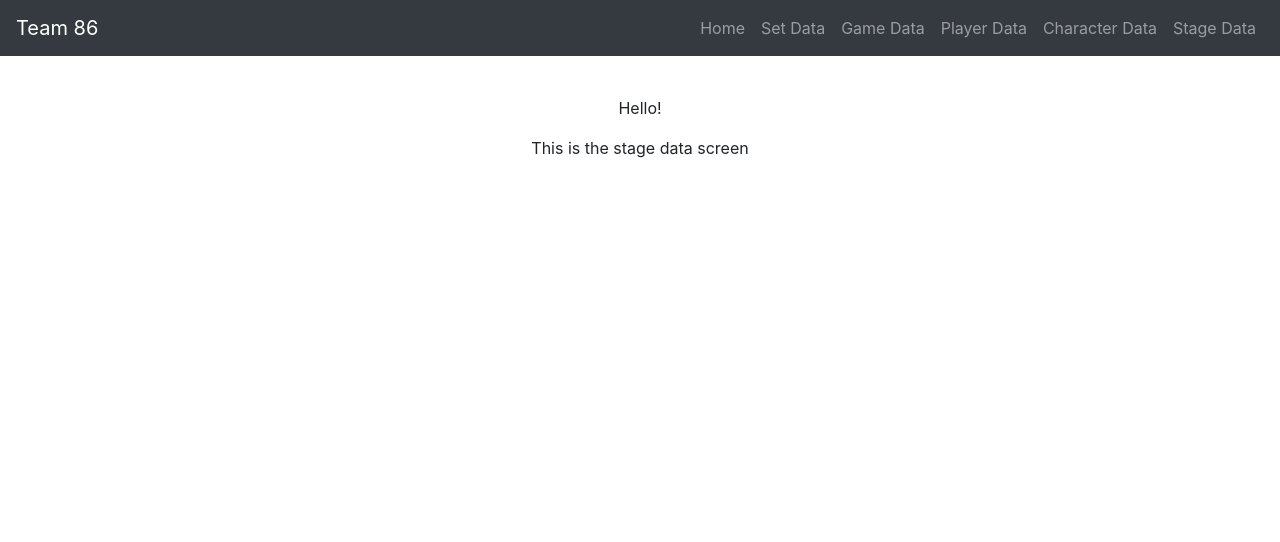
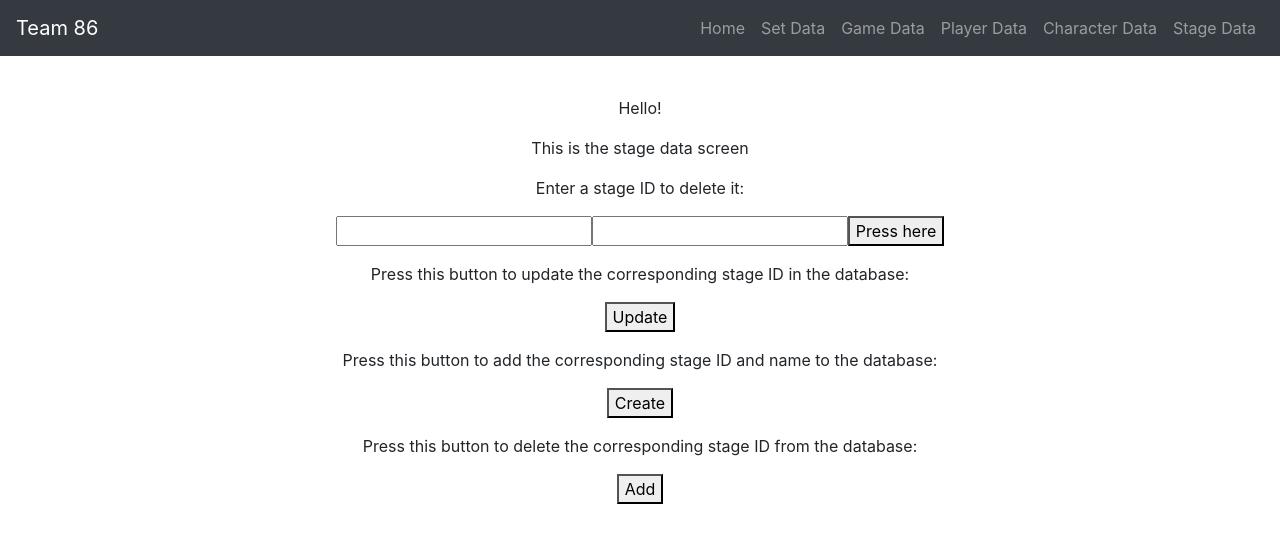
Before and after one commit to JoshSanch/cs411proj, a React (Create React App) app in the folder frontend/smashstats/: page /Stages in a window 1280 px wide. Shown: the top 542 px of the page. Built offline with nearby package versions, Linux system fonts and the light colour scheme.

Commit message:
Updated stage interface and home buttons

```diff
--- a/frontend/smashstats/src/Home.js
+++ b/frontend/smashstats/src/Home.js
@@ -80,13 +80,31 @@ function HomeScreen() {
   ]
 
   function queryButton1() {
-    var x = document.getElementById("topPlayerDIV");
-    if (x.style.display === "none") {
-      x.style.display = "block";
-    } else {
-      x.style.display = "none";
-    }
-    return;
+    document.getElementById("topPlayerDIV").style.display = "block";
+    document.getElementById("stageDIV").style.display = "none";
+    document.getElementById("charDIV").style.display = "none";
+    document.getElementById("charStageDIV").style.display = "none";
+  }
+
+  function queryButton2() {
+    document.getElementById("topPlayerDIV").style.display = "none";
+    document.getElementById("stageDIV").style.display = "block";
+    document.getElementById("charDIV").style.display = "none";
+    document.getElementById("charStageDIV").style.display = "none";
+  }
+
+  function queryButton3() {
+    document.getElementById("topPlayerDIV").style.display = "none";
+    document.getElementById("stageDIV").style.display = "none";
+    document.getElementById("charDIV").style.display = "block";
+    document.getElementById("charStageDIV").style.display = "none";
+  }
+
+  function queryButton4() {
+    document.getElementById("topPlayerDIV").style.display = "none";
+    document.getElementById("stageDIV").style.display = "none";
+    document.getElementById("charDIV").style.display = "none";
+    document.getElementById("charStageDIV").style.display = "block";
   }
 
   return (
@@ -96,7 +114,10 @@ function HomeScreen() {
         <p>This is the home screen</p>
         {/* <div><pre>{JSON.stringify(topTemp, null, 2) }</pre></div> */}
         <div id="queryButtons">
-          <button onclick={queryButton1} id="query1">This button is useless for now</button>
+          <button onClick={queryButton1} id="query1">This button shows the first query</button>
+          <button onClick={queryButton2} id="query1">This button shows the second query</button>
+          <button onClick={queryButton3} id="query1">This button shows the third query</button>
+          <button onClick={queryButton4} id="query1">This button shows the fourth query</button>
         </div>
         <div id="topPlayerDIV">
           <p>Data on top players, the number of games played, and win rate:</p>
--- a/frontend/smashstats/src/StageDataScreen.js
+++ b/frontend/smashstats/src/StageDataScreen.js
@@ -1,15 +1,102 @@
 import './App.css';
 import React from 'react';
 
-function StageDataScreen() {
-  return (
+class StageDataScreen extends React.Component {
+
+  constructor(props) {
+    super(props);
+    this.state = {stage_id: "", stage_name: ""};
+    this.stateButtonHandler = this.stateButtonHandler.bind(this);
+    this.deleteChangeHandler = this.deleteChangeHandler.bind(this);
+    this.handleStageIDChange = this.handleStageIDChange.bind(this);
+    this.handleStageNameChange = this.handleStageNameChange.bind(this);
+  }
+
+  useEffect() {
+    // Simple POST request with a JSON body using fetch. NEEDS TO BE WORKED ON
+    const requestOptions = {
+        method: 'POST',
+        headers: { 'Content-Type': 'application/json' },
+        body: JSON.stringify({ title: 'React POST Request Example' })
+    };
+    fetch('/stages/create', requestOptions)
+        .then(response => response.json())
+        .then(data => this.setState({ postId: data.id }));
+  }
+
+  handleStageIDChange(e) {
+    this.setState({stage_id: e.target.value})
+  }
+
+  handleStageNameChange(e) {
+    this.setState({stage_name: e.target.value});
+  }
+
+  stateButtonHandler(e) {
+    e.preventDefault();
+    document.getElementById("p1").innerHTML = "stage_id entered: " + this.state.stage_id;
+    document.getElementById("p2").innerHTML = "stage_name entered: " + this.state.stage_name;
+  }
+
+  updateChangeHandler(e) {
+    e.preventDefault();
+    document.getElementById("p4").innerHTML = "Update pressed!"
+  }
+
+  addChangeHandler(e) {
+    e.preventDefault();
+    document.getElementById("p6").innerHTML = "Create pressed!";
+  }
+
+  deleteChangeHandler(e) {
+    e.preventDefault();
+    document.getElementById("p8").innerHTML = "Delete pressed!";
+  }
+
+  render () {
+    return (
     <div>
         <p>Hello! </p>
         <p></p>
-        <p>This is the stage data screen</p>
-
+        <div id="div1">
+          <p>This is the stage data screen</p>
+        </div>
+        <div id="getRowDIV">
+          <form>
+            <p>Enter a stage ID to delete it:</p>
+            <input
+              type="text"
+              value={this.state.stage_id}
+              onChange={this.handleStageIDChange}
+            />
+            <input
+              type="text"
+              value={this.state.stage_name}
+              onChange={this.handleStageNameChange}
+            />
+            <button type="submit" onClick={this.stateButtonHandler}>Press here</button>
+          </form>
+          <p id="p1"></p>
+          <p id="p2"></p>
+        </div>
+        <div id="updateDIV">
+          <p id="p3">Press this button to update the corresponding stage ID in the database:</p>
+          <button onClick={this.updateChangeHandler}>Update</button>
+          <p id="p4"></p>
+        </div>
+        <div id="addDIV">
+          <p id="p5">Press this button to add the corresponding stage ID and name to the database:</p>
+          <button onClick={this.addChangeHandler}>Create</button>
+          <p id="p6"></p>
+        </div>
+        <div id="deleteDIV">
+          <p id="p7">Press this button to delete the corresponding stage ID from the database:</p>
+          <button onClick={this.deleteChangeHandler}>Add</button>
+          <p id="p8"></p>
+        </div>
     </div>
-  );
+    );
+  }
 }
 
 export default StageDataScreen;
```
